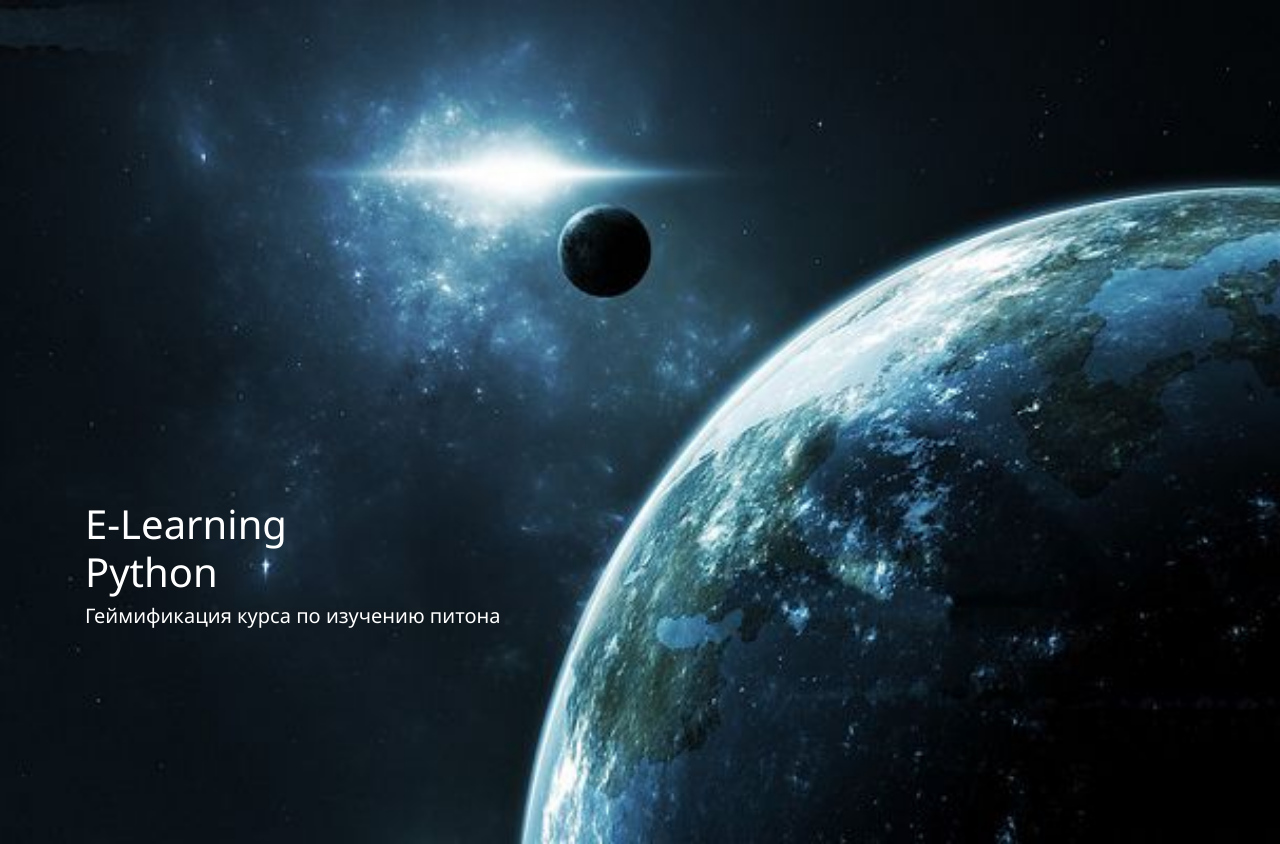
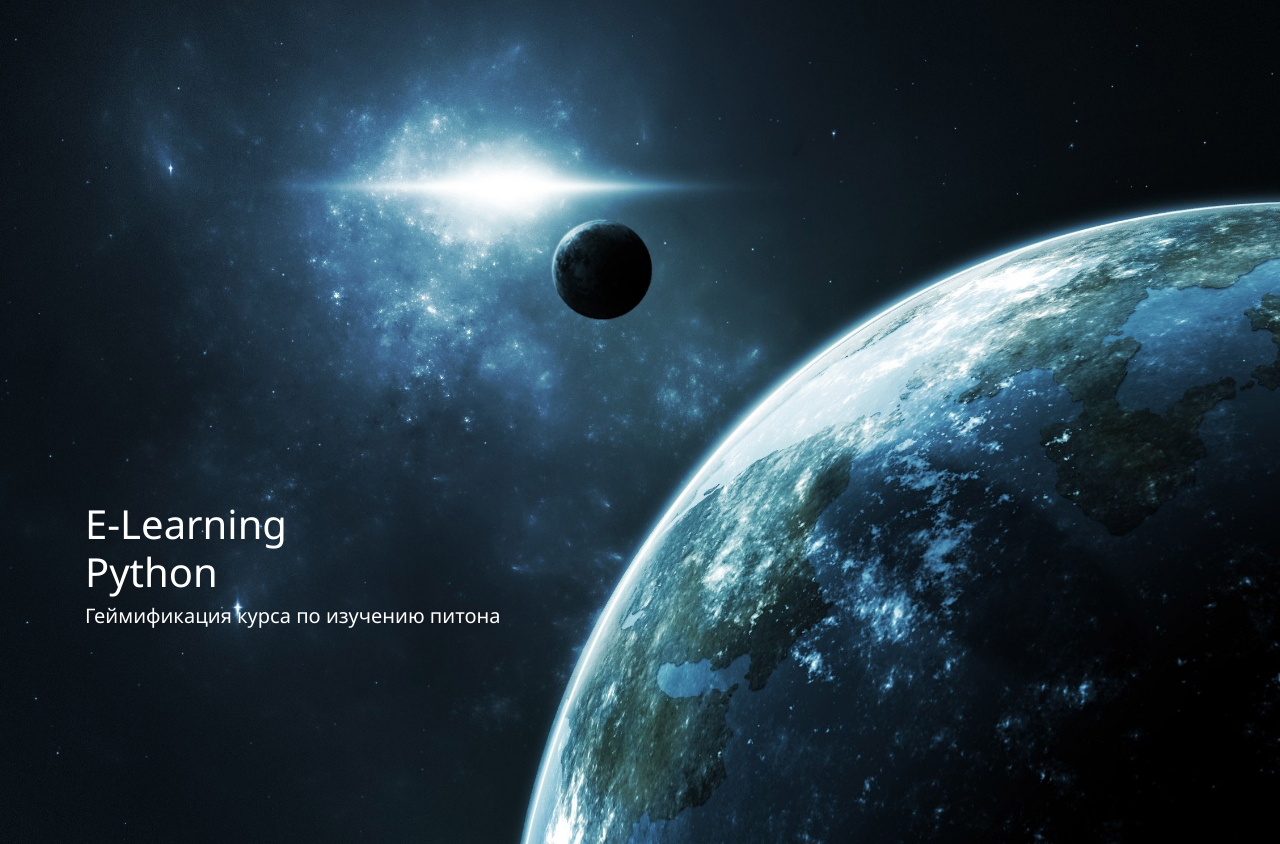
Before and after one commit to python-am-cp/E-Learning, a Django app: template application/templates/application/front_S/index.html in a window 1280 px wide. Shown: the part 111-955 px from the top of the page. Run offline with Django 3.2, Linux system fonts and the light colour scheme; the template is opened without the code that fills it, so the values that code supplies are empty; some libraries are stand-ins or nearby versions.

Commit message:
Change photo

```diff
--- a/application/templates/application/front_S/index.html
+++ b/application/templates/application/front_S/index.html
@@ -42,8 +42,6 @@
                         </ul>
                     </div>
                 </div>
-                <div class="row-sm-10">
-                </div>
                 <!--// end row -->
             </div>
         </div>
--- a/application/templates/application/front_S/style.css
+++ b/application/templates/application/front_S/style.css
@@ -54,6 +54,7 @@ body {
     background-size: cover;
     padding: 500px 0 200px;
 }
+
 .promo-block-divider{
     color: #FFFFFF;
 }
```
Also changed, not shown: application/templates/application/front_S/img/im1.jpg.
